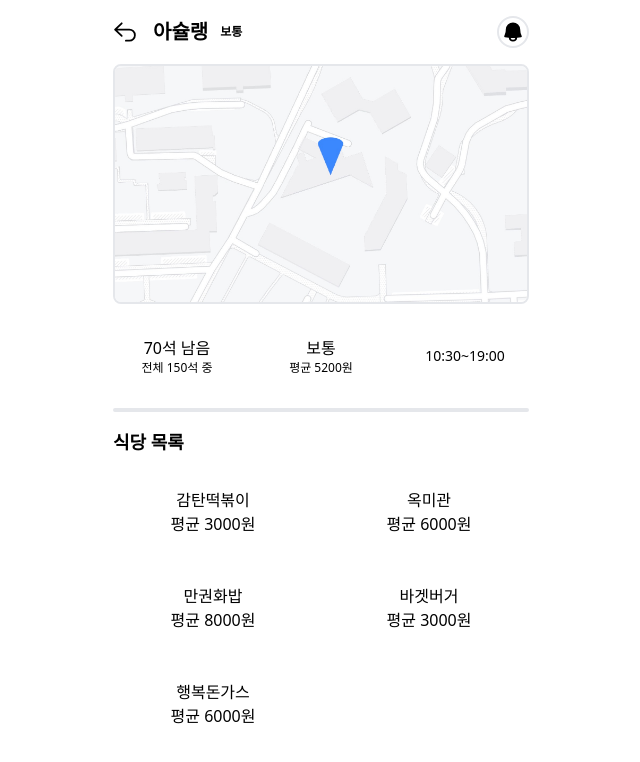
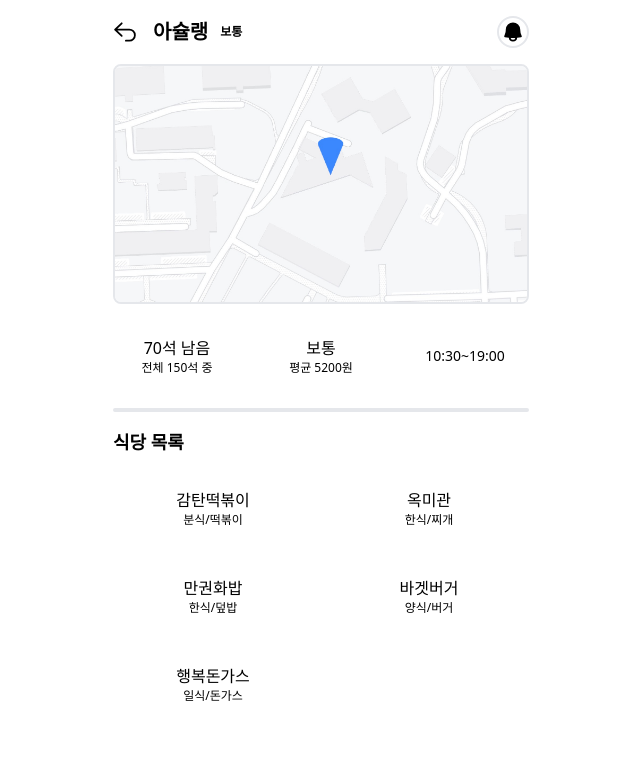
Before and after one commit to seolcu/ajou-cafeteria, a React (Vite) app: page /cafeteria/0 in a window 1280 px wide. Shown: the top 762 px of the page, without its empty margins (319-959 px from the left). Built offline with nearby package versions, Linux system fonts and the light colour scheme; what @catppuccin/tailwindcss would draw is missing.

Commit message:
new-feature: 아슐랭 text resized

```diff
--- a/src/components/Collection.jsx
+++ b/src/components/Collection.jsx
@@ -1,10 +1,4 @@
 import { Link } from "react-router-dom";
-
-function averagePrice(shop) {
-  return (
-    shop.menu.reduce((sum, menu) => sum + menu.price, 0) / shop.menu.length
-  );
-}
 
 export default function Collection({ cafeteriaInfo }) {
   return (
@@ -15,24 +9,10 @@ export default function Collection({ cafeteriaInfo }) {
           <Link
             key={shop.id}
             to={"/cafeteria/" + cafeteriaInfo.id + "/shop/" + shop.id}
-            className="bg-base p-4 rounded-lg text-center font-medium"
+            className="bg-base p-4 rounded-lg text-center"
           >
-            <h3>{shop.name}</h3>
-            <p
-              className={
-                averagePrice(shop) >= 8000
-                  ? "text-red"
-                  : averagePrice(shop) >= 5000
-                  ? "text-yellow"
-                  : averagePrice(shop) >= 3000
-                  ? "text-green"
-                  : averagePrice(shop) >= 0
-                  ? "text-blue"
-                  : "text-overlay0"
-              }
-            >
-              평균 {averagePrice(shop)}원
-            </p>
+            <h3 className="font-medium">{shop.name}</h3>
+            <p className="text-xs">{shop.desc}</p>
           </Link>
         ))}
       </div>
--- a/src/functions/cafeteriaInfoList.js
+++ b/src/functions/cafeteriaInfoList.js
@@ -13,6 +13,7 @@ const cafeteriaInfoList = [
       {
         id: 0,
         name: "감탄떡볶이",
+        desc: "분식/떡볶이",
         type: "shop",
         menu: [
           {
@@ -26,6 +27,7 @@ const cafeteriaInfoList = [
       {
         id: 1,
         name: "옥미관",
+        desc: "한식/찌개",
         type: "shop",
         menu: [
           {
@@ -39,6 +41,7 @@ const cafeteriaInfoList = [
       {
         id: 2,
         name: "만권화밥",
+        desc: "한식/덮밥",
         type: "shop",
         menu: [
           {
@@ -52,6 +55,7 @@ const cafeteriaInfoList = [
       {
         id: 3,
         name: "바겟버거",
+        desc: "양식/버거",
         type: "shop",
         menu: [
           {
@@ -66,6 +70,7 @@ const cafeteriaInfoList = [
         id: 4,
         name: "행복돈가스",
         type: "shop",
+        desc: "일식/돈가스",
         menu: [
           {
             id: 0,
```
